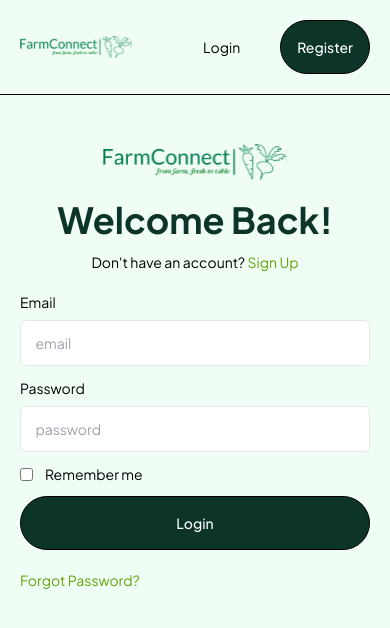
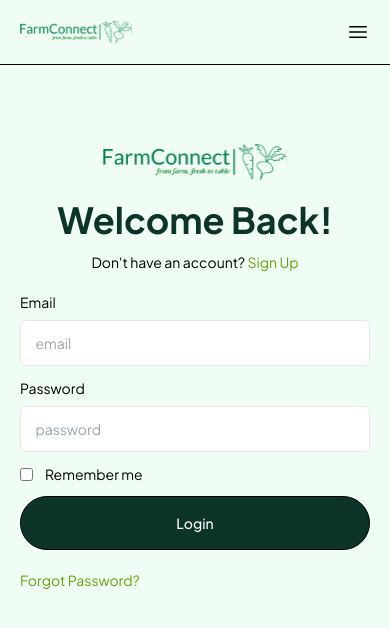
Before and after one commit to Drpearlz/farmconnect, a React (Vite) app: page /login in a window 390 px wide. Shown: the top 628 px of the page. Built offline with nearby package versions, Linux system fonts and the light colour scheme.

Commit message:
Mobile Nav

```diff
--- a/src/components/navigation/navbar.jsx
+++ b/src/components/navigation/navbar.jsx
@@ -1,9 +1,10 @@
-import React from "react";
+import React,{useState} from "react";
 import logo from "../../assets/images/logo.svg";
 import Paragraph from "../text/paragraph";
 import Button from "../buttons/button";
 
 export default function NavBar() {
+    let [showMobile,setShowmobile]=useState(false)
   return (
     <div class="w-full absolute py-5 max-md:px-5 px-10 flex items-center text-sm justify-between border-b-[1px] border-black top-0">
       {/* logo area */}
@@ -20,12 +21,82 @@
       </ul>
 
       {/* auth items */}
-      <ul class="flex items-center gap-10 text-base">
+      <ul class="flex items-center gap-10 text-base max-md:hidden">
         <a href="/login">
           <Paragraph text="Login" styles="text-base" />
         </a>
-        <Button text="Register" styles="text-base" />
+        <a href="/signup">
+          <Button text="Register" styles="text-base" />
+        </a>
       </ul>
+      <svg
+        xmlns="http://www.w3.org/2000/svg"
+        fill="none"
+        viewBox="0 0 24 24"
+        strokeWidth={1.5}
+        stroke="currentColor"
+        className="w-6 h-6"
+        onClick={() => {
+          setShowmobile(!showMobile);
+        }}
+      >
+        <path
+          strokeLinecap="round"
+          strokeLinejoin="round"
+          d="M3.75 6.75h16.5M3.75 12h16.5m-16.5 5.25h16.5"
+        />
+      </svg>
+
+      {/* mobile Nav */}
+
+      {showMobile && (
+        <div class="h-screen md:hidden w-screen bg-primary gap-16 fixed left-0 top-0 text-white flex flex-col p-5 text-sm ">
+          {/* logo area */}
+          <svg
+            xmlns="http://www.w3.org/2000/svg"
+            fill="none"
+            viewBox="0 0 24 24"
+            strokeWidth={1.5}
+            stroke="currentColor"
+            className="w-6 h-6 self-end"
+            onClick={() => {
+              setShowmobile(!showMobile);
+            }}
+          >
+            <path
+              strokeLinecap="round"
+              strokeLinejoin="round"
+              d="M6 18 18 6M6 6l12 12"
+            />
+          </svg>
+
+          <img src={logo} alt="" class="w-28 text-white   bg-white" />
+
+          {/* nav items */}
+
+          <ul class="flex flex-col gap-5 ">
+            <a href="">Home</a>
+            <a href="">How it Works</a>
+            <a href="">Service Area</a>
+            <a href="">Information Center</a>
+            <a href="">Product</a>
+          </ul>
+
+          {/* auth items */}
+          <ul class="flex flex-col  gap-5 text-base ">
+            <a href="/login">
+              <Paragraph text="Login" styles="text-base" />
+            </a>
+            <a href="/signup">
+              <Button
+                text="Register"
+                styles="text-base w-full "
+                primary={false}
+              />
+            </a>
+          </ul>
+        </div>
+      )}
     </div>
   );
 }
```
